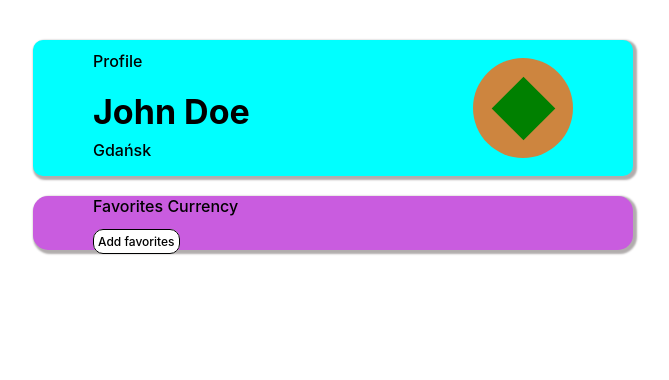
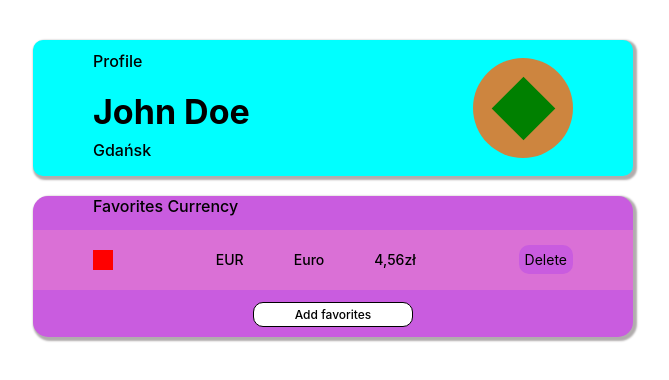
Before and after one commit to wwojciech89/currency-app, a React (Create React App) app: page / in a window 1280 px wide. Shown: the top 380 px of the page, without its empty margins (307-976 px from the left). Built offline with nearby package versions, Linux system fonts and the light colour scheme.

Commit message:
add CurrencyCell component

```diff
--- /dev/null
+++ b/src/assets/components/FavoritesWrapper/CurrencyCell/CurrencyCell.js
@@ -0,0 +1,23 @@
+import React from 'react';
+import styles from "../CurrencyCell/CurrencyCell.module.scss";
+
+const CurrencyCell = () => (
+    <div className={styles.cell__wrapper}>
+        <div className={styles.flag__wrapper}>
+            <div className={styles.flag}></div>
+        </div>
+        <div className={styles.text__wrapper}>
+            <p>EUR</p>
+            <p>Euro</p>
+            <p>4,56zł</p>
+        </div>
+        <div className={styles.button__wrapper}>
+            <div className={styles.delete}>Delete</div>
+        </div>
+    </div>
+)
+
+
+
+
+export default CurrencyCell;
--- /dev/null
+++ b/src/assets/components/FavoritesWrapper/CurrencyCell/CurrencyCell.module.scss
@@ -0,0 +1,41 @@
+.cell__wrapper {
+  width: 100%;
+  height: 60px;
+  display: flex;
+  justify-content: space-between;
+  align-items: center;
+  flex-direction: row;
+  margin-bottom: 12px;
+  background-color: orchid;
+
+  .flag__wrapper {
+    .flag {
+      background-color: red;
+      width: 20px;
+      height: 20px;
+      margin-left: 60px;
+    }
+  }
+
+  .text__wrapper {
+    width: 200px;
+    display: flex;
+    align-items: center;
+    justify-content: space-between;
+    p {
+      font-size: 14px;
+      font-weight: 500;
+    }
+  }
+
+  .button__wrapper {
+    .delete {
+      font-size: 14px;
+      background-color: rgb(201, 92, 223);
+      padding: 2px;
+      border-radius: 10px;
+      margin-right: 60px;
+      padding: 6px;
+    }
+  }
+}
--- a/src/assets/components/FavoritesWrapper/FavoritesWrapper.module.scss
+++ b/src/assets/components/FavoritesWrapper/FavoritesWrapper.module.scss
@@ -4,6 +4,7 @@
   margin: auto;
   border-radius: 15px;
   box-shadow: 2px 2px 2px 2px rgb(177, 173, 173);
+  padding-bottom: 10px;
 
   h2 {
     margin-left: 60px;
@@ -13,7 +14,10 @@
   }
   a {
     text-decoration: none;
-    margin-left: 60px;
+    display: flex;
+    justify-content: center;
+    align-items: center;
+    width: 150px;
     color: black;
     border-radius: 10px;
     border: 1px solid black;
@@ -21,5 +25,6 @@
     font-weight: 500;
     font-size: 12px;
     background-color: white;
+    margin: auto;
   }
 }
--- a/src/assets/components/FavoritesWrapper/FavortiesWrapper.js
+++ b/src/assets/components/FavoritesWrapper/FavortiesWrapper.js
@@ -1,10 +1,12 @@
 import React from 'react';
 import styles from "../FavoritesWrapper/FavoritesWrapper.module.scss";
+import CurrencyCell from "./CurrencyCell/CurrencyCell"
 
 const FavoritesWrapper = () => {
     return (
     <div className={styles.wrapper}>
         <h2>Favorites Currency</h2>
+        <CurrencyCell />
         <a href="/">Add favorites</a>
     </div>
     )
```
